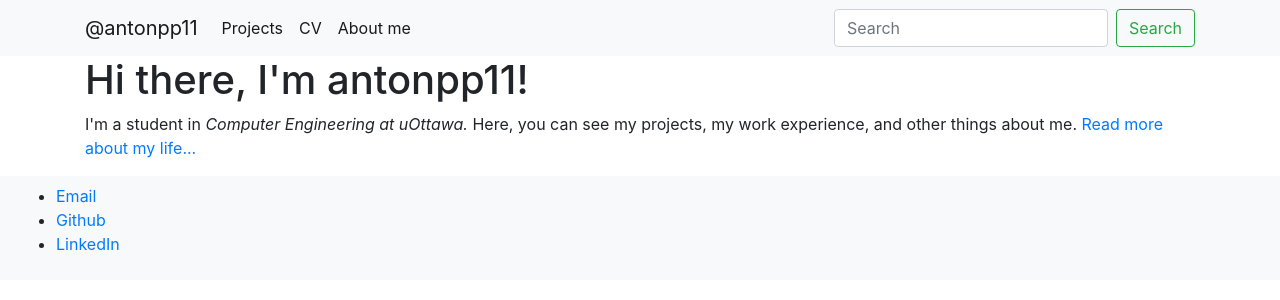
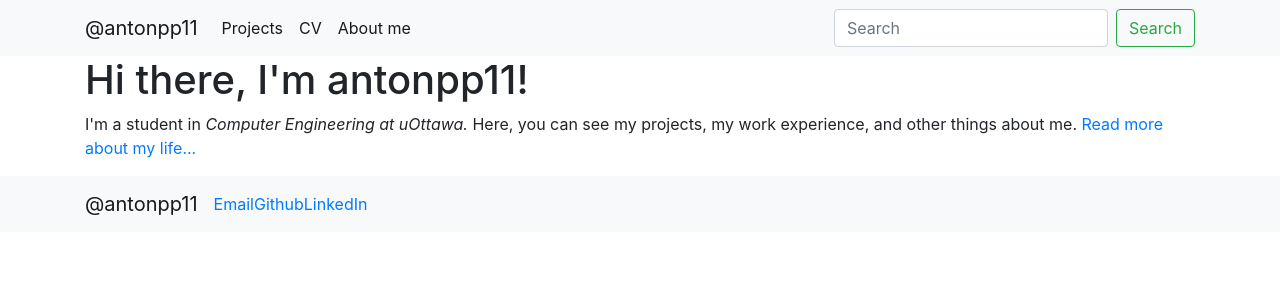
Before and after one commit to antonpp11/antonpp11.github.io, a Jekyll site: the page built from index.html, in a window 1280 px wide. Shown: the top 300 px of the page. Built offline with Jekyll 4.4.1, drawn with Linux system fonts in a browser that asks for light colours.

```diff
--- a/_layouts/default.html
+++ b/_layouts/default.html
@@ -42,12 +42,25 @@
     </div>
 		<footer>
 			<nav class="navbar navbar-expand-lg navbar-light bg-light">
-    		<ul>
-        		<li><a href="mailto:antonpellerinpetrov@gmail.com" target="_blank">Email</a></li>
-        		<li><a href="https://github.com/antonpp11" target="_blank">Github</a></li>
-        		<li><a href="https://www.linkedin.com/in/antonpp11/" target="_blank">LinkedIn</a></li>
-				</ul>
-			</nav>
+	      <div class="container">
+	          <a class="navbar-brand" href="/">@antonpp11</a>
+	          <button class="navbar-toggler" type="button" data-toggle="collapse" data-target="#navbarSupportedContent" aria-controls="navbarSupportedContent" aria-expanded="false" aria-label="Toggle navigation">
+	            <span class="navbar-toggler-icon"></span>
+	          </button>
+
+	          <div class="collapse navbar-collapse" id="navbarSupportedContent">
+	            <ul class="navbar-nav mr-auto">
+								<li><a href="mailto:antonpellerinpetrov@gmail.com" target="_blank">Email</a></li>
+		        		<li><a href="https://github.com/antonpp11" target="_blank">Github</a></li>
+		        		<li><a href="https://www.linkedin.com/in/antonpp11/" target="_blank">LinkedIn</a></li>
+	            </ul>
+	            <!-- <form class="form-inline my-2 my-lg-0">
+	              <input class="form-control mr-sm-2" type="search" placeholder="Search" aria-label="Search">
+	              <button class="btn btn-outline-success my-2 my-sm-0" type="submit">Search</button>
+	            </form> -->
+	          </div>
+	      </div>
+	    </nav>
 		</footer>
     <!-- Optional JavaScript -->
     <!-- jQuery first, then Popper.js, then Bootstrap JS -->
--- a/projects/index.html
+++ b/projects/index.html
@@ -1,6 +1,6 @@
-----
+---
 layout: default
-title: My projects
+title: My Projects
 ---
 	<h1>{{ page.title }}</h1>
 	<!-- <ul class="posts">
```
Also changed, not shown: _posts/2020-04-16-My-website-is-launched.md (renamed from _projects/2020-04-16-My-website-is-launched.md).
